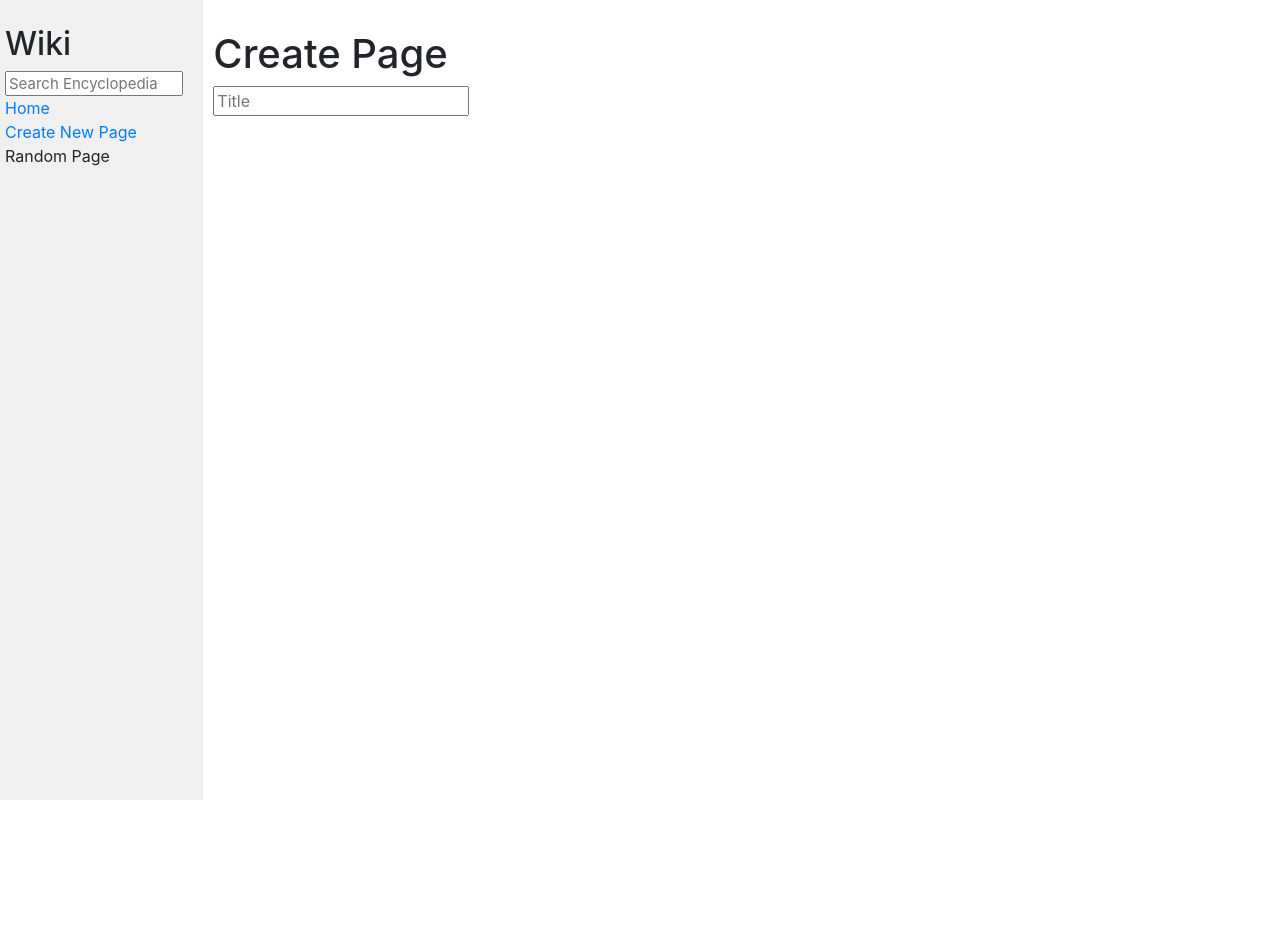
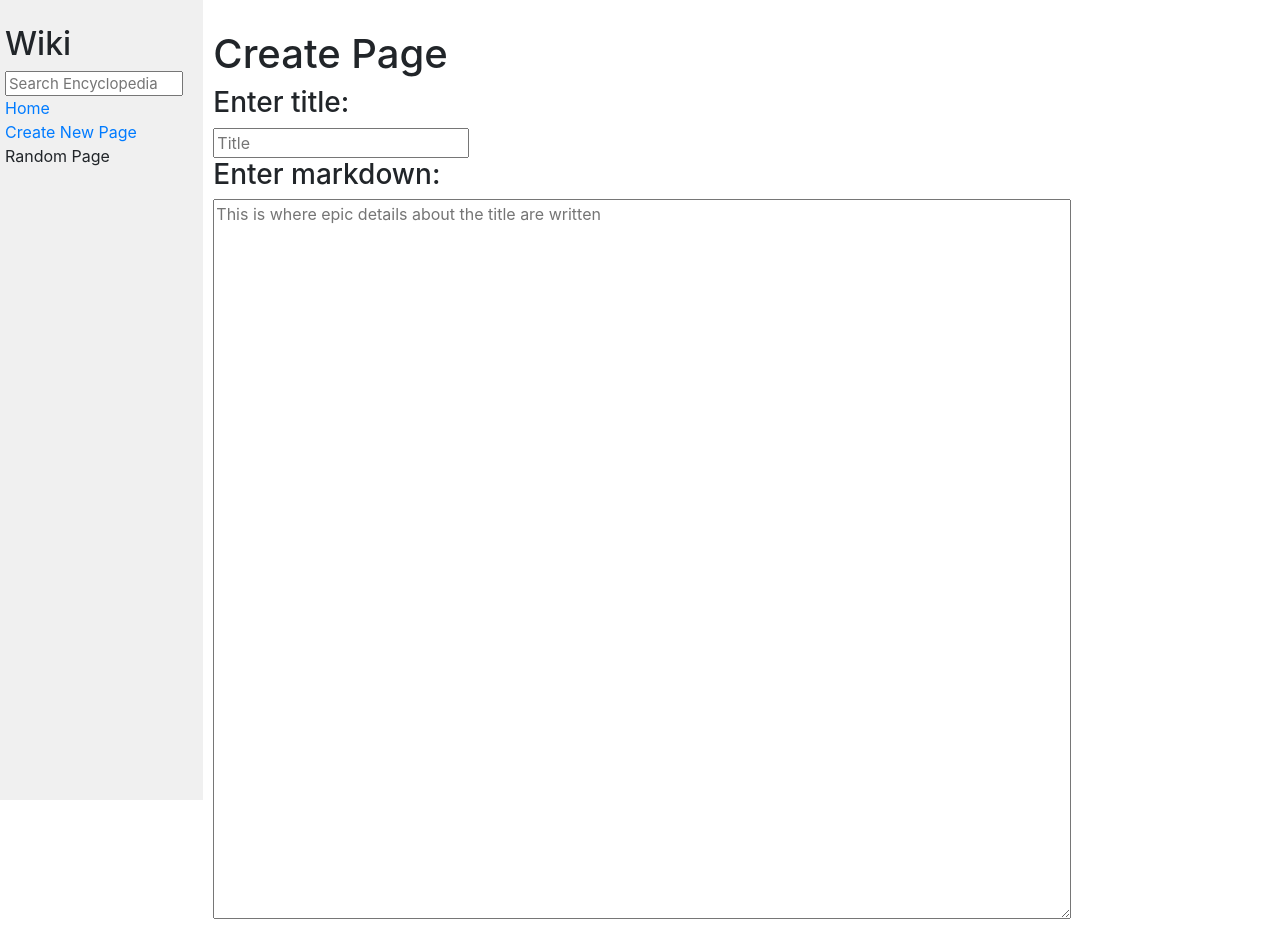
Before and after one commit to row-huh/wikiClone, a Django app: page /wiki/create in a window 1280 px wide. Before the commit the page ends 800 px from the top, so only its background shows below. Run offline with Django 3.2, Linux system fonts and the light colour scheme; some libraries are stand-ins or nearby versions.

Commit message:
added createentry template

```diff
--- a/wiki/encyclopedia/templates/encyclopedia/createpage.html
+++ b/wiki/encyclopedia/templates/encyclopedia/createpage.html
@@ -6,7 +6,10 @@ Create Page
 
 {% block body %}
 <h1>Create Page</h1>
-<form>
-    <input type="text" placeholder="Title">
+<form method="GET" action={% url 'create' %}>
+    <h3>Enter title: </h3>
+    <input name="title" type="text" placeholder="Title">
+    <h3>Enter markdown: </h3>
+    <textarea name="content" type="textarea" placeholder="This is where epic details about the title are written"></textarea>
 </form>
 {% endblock %}
```
